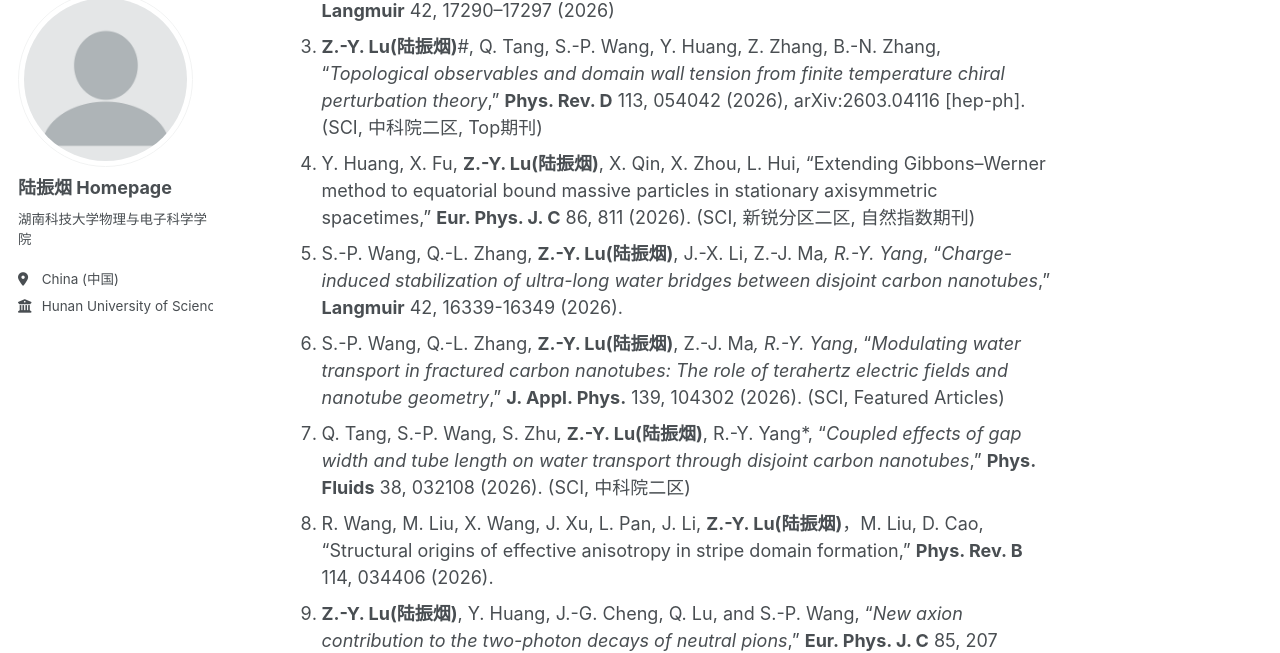
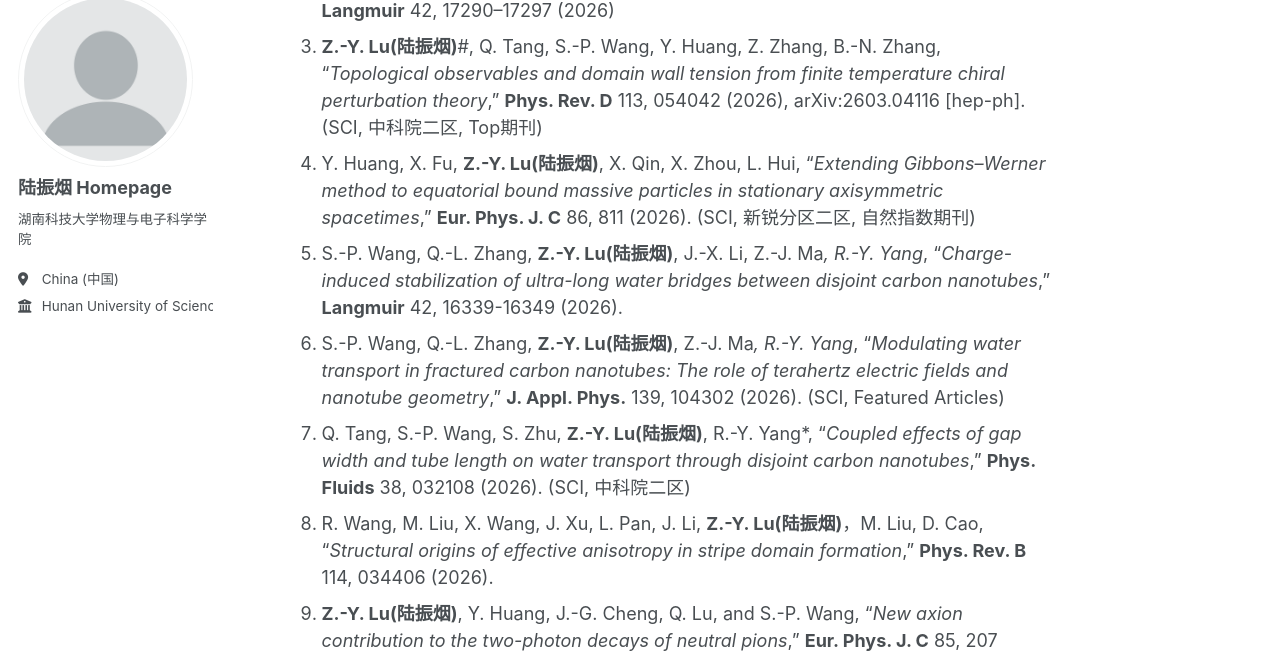
Before and after one commit to luzhenyan-stack/luzhenyan.github.io, a Jekyll site: the page built from _pages/about.md, in a window 1280 px wide and 900 px high, scrolled down 1862 px. Shown: the part 107-760 px from the top of the window. Built offline with Jekyll 4.4.1, drawn with Linux system fonts in a browser that asks for light colours; a script that is not in the unit is left out.

```diff
--- a/_pages/about.md
+++ b/_pages/about.md
@@ -19,7 +19,8 @@ redirect_from:
 ======
 主要从事粒子物理与天体物理等方面的理论研究，研究方向为粒子物理，轴子与暗物质，量子色动力学低能有效理论，强作用物质状态方程和QCD相变，太赫兹物理、软凝聚态物理等。
 
-截至目前，已发表学术论文40余篇，论文发表情况详见 [Inspire 主页](https://inspirehep.net/authors/1488457)：[https://inspirehep.net/authors/1488457](https://inspirehep.net/authors/1488457); [ORCiD 主页](https://orcid.org/0000-0002-2629-3329)：[https://orcid.org/0000-0002-2629-3329](https://orcid.org/0000-0002-2629-3329)
+截至目前，已发表学术论文40余篇，论文发表情况详见 [Inspire 主页](https://inspirehep.net/authors/1488457)：[https://inspirehep.net/authors/1488457](https://inspirehep.net/authors/1488457)
+                                             [ORCiD 主页](https://orcid.org/0000-0002-2629-3329)：[https://orcid.org/0000-0002-2629-3329](https://orcid.org/0000-0002-2629-3329)
 
 
 
@@ -61,11 +62,11 @@ redirect_from:
 1. H.-J. Yuan, S.-P. Wang, R.-J. Liu, Q. Tang, R.-Y. Yang, Z.-J. Ma#, **Z.-Y. Lu(陆振烟)**#, “_Asymmetric response of confined water transport in carbon nanotubes to entrance and exit effects_,” **Phys. Fluids** 38, 062002 (2026).
 2. Z.-J. Ma, S.-P. Wang, S.-Z. Yi, W. Shen, R.-Y. Yang, Y.-X. Liu, Z.-H. Zhu, **Z.-Y. Lu(陆振烟)**#, “_Resonant terahertz excitation of conﬁned water in carbon nanotubes_,” **Langmuir** 42, 17290–17297 (2026)
 3.  **Z.-Y. Lu(陆振烟)**#, Q. Tang, S.-P. Wang, Y. Huang, Z. Zhang, B.-N. Zhang, “_Topological observables and domain wall tension from finite temperature chiral perturbation theory_,” **Phys. Rev. D** 113, 054042 (2026), arXiv:2603.04116 [hep-ph]. (SCI, 中科院二区, Top期刊)
-4. Y. Huang, X. Fu, **Z.-Y. Lu(陆振烟)**, X. Qin, X. Zhou, L. Hui, “Extending Gibbons–Werner method to equatorial bound massive particles in stationary axisymmetric spacetimes,” **Eur. Phys. J. C** 86, 811 (2026). (SCI, 新锐分区二区, 自然指数期刊)
+4. Y. Huang, X. Fu, **Z.-Y. Lu(陆振烟)**, X. Qin, X. Zhou, L. Hui, “_Extending Gibbons–Werner method to equatorial bound massive particles in stationary axisymmetric spacetimes_,” **Eur. Phys. J. C** 86, 811 (2026). (SCI, 新锐分区二区, 自然指数期刊)
 5.  S.-P. Wang, Q.-L. Zhang, **Z.-Y. Lu(陆振烟)**, J.-X. Li, Z.-J. Ma*, R.-Y. Yang*, “_Charge-induced stabilization of ultra-long water bridges between disjoint carbon nanotubes_,” **Langmuir** 42, 16339-16349 (2026).
 6. S.-P. Wang, Q.-L. Zhang, **Z.-Y. Lu(陆振烟)**, Z.-J. Ma*, R.-Y. Yang*, “_Modulating water transport in fractured carbon nanotubes: The role of terahertz electric fields and nanotube geometry_,” **J. Appl. Phys.** 139, 104302 (2026). (SCI, Featured Articles)
 7. Q. Tang, S.-P. Wang, S. Zhu, **Z.-Y. Lu(陆振烟)**, R.-Y. Yang*, “_Coupled effects of gap width and tube length on water transport through disjoint carbon nanotubes_,” **Phys. Fluids** 38, 032108 (2026). (SCI, 中科院二区)
-8. R. Wang, M. Liu, X. Wang, J. Xu, L. Pan, J. Li, **Z.-Y. Lu(陆振烟)**，M. Liu, D. Cao, “Structural origins of effective anisotropy in stripe domain formation,” **Phys. Rev. B** 114, 034406 (2026).
+8. R. Wang, M. Liu, X. Wang, J. Xu, L. Pan, J. Li, **Z.-Y. Lu(陆振烟)**，M. Liu, D. Cao, “_Structural origins of effective anisotropy in stripe domain formation_,” **Phys. Rev. B** 114, 034406 (2026).
 9. **Z.-Y. Lu(陆振烟)**, Y. Huang, J.-G. Cheng, Q. Lu, and S.-P. Wang, “_New axion contribution to the two-photon decays of neutral pions_,” **Eur. Phys. J. C** 85, 207 (2025). (SCI, 中科院二区)
 10. **Z.-Y. Lu(陆振烟)**, S.-P. Wang(研究生), Q. Lu, B.-N. Zhang, and M. Ruggieri, “_QCD axions and domain walls in hot and dense matter of compact stars_,” **Eur. Phys. J. C** 85, 1371 (2025). (SCI, 中科院二区)
 11. S.-P. Wang(研究生), **Z.-Y. Lu(陆振烟)**#, Z.-J. Ma#, R.-Y. Yang#, J.-F. Xu#, X. Fu, “_Probing the nonstrange quark star equation of state with compact stars and gravitational waves_,” **Phys. Rev. D** 112, 094036 (2025). (SCI, 中科院二区)
```
